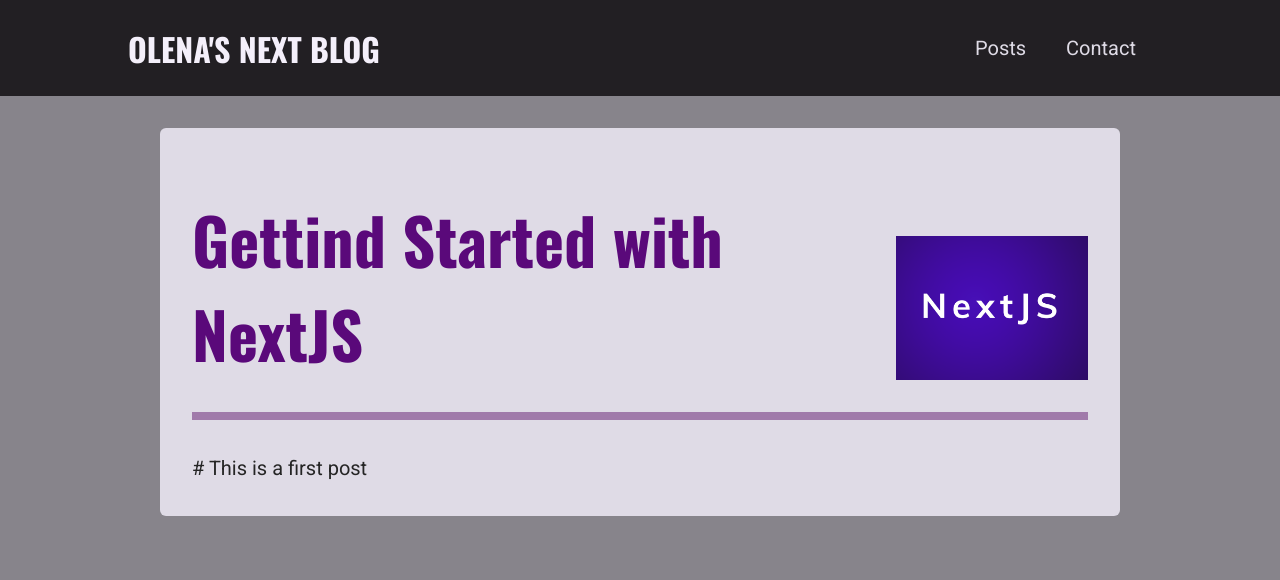
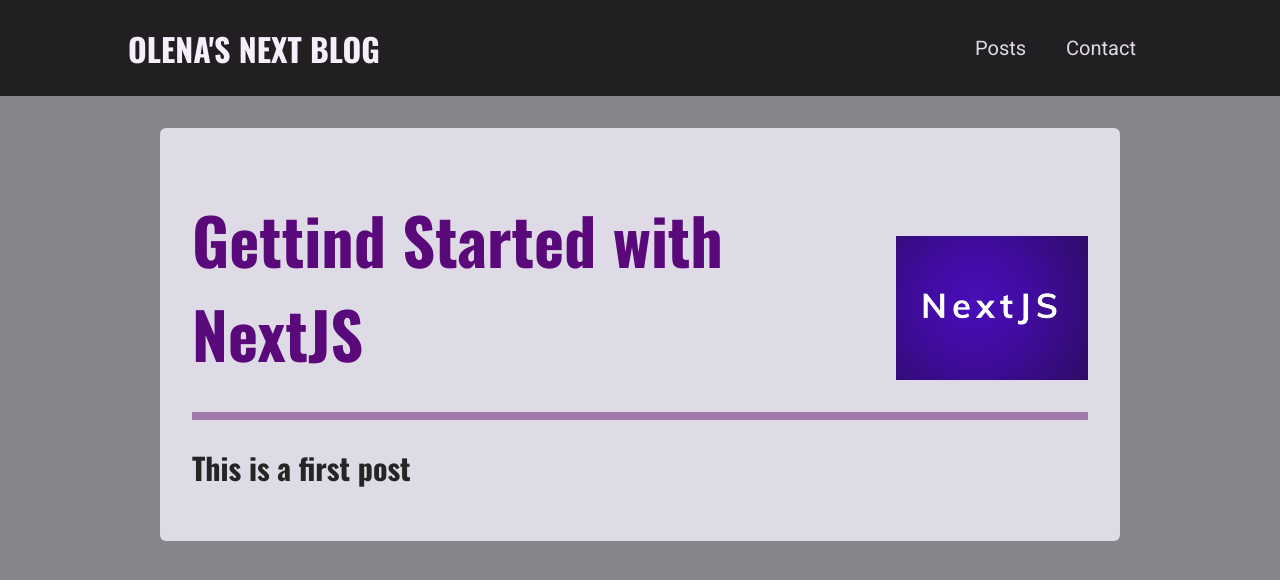
Before and after one commit to olena-ole/next-blog-app, a Next.js app: page /posts/getting-started-with-nextjs in a window 1280 px wide. Shown: the top 580 px of the page. Built offline with nearby package versions, Linux system fonts and the light colour scheme.

Commit message:
dendered markdown as JSX in post-content component

```diff
--- a/components/posts/post-detail/post-content.js
+++ b/components/posts/post-detail/post-content.js
@@ -1,3 +1,4 @@
+import ReactMarkdown from 'react-markdown';
 import classes from './post-content.module.css';
 
 import PostHeader from './post-header';
@@ -16,7 +17,7 @@
     return (
         <article className={classes.content}>
             <PostHeader title={DUMMY_POST.title} image={imagePath} />
-            {DUMMY_POST.content}
+            <ReactMarkdown>{DUMMY_POST.content}</ReactMarkdown>
         </article>
     );
 };
--- a/package.json
+++ b/package.json
@@ -10,6 +10,7 @@
   "dependencies": {
     "next": "10.0.6",
     "react": "17.0.1",
-    "react-dom": "17.0.1"
+    "react-dom": "17.0.1",
+    "react-markdown": "^8.0.4"
   }
 }
```
Also changed, not shown: 1 other file (tests, documents, lock files or other folders).
